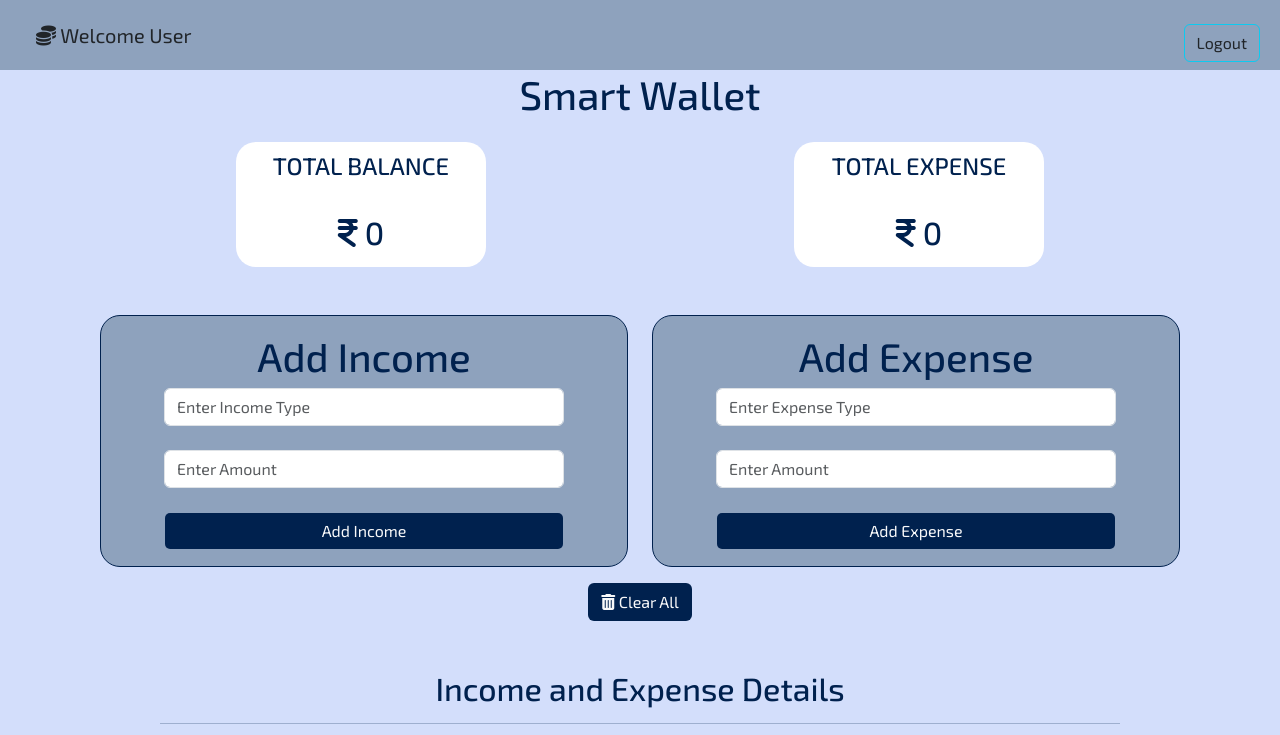
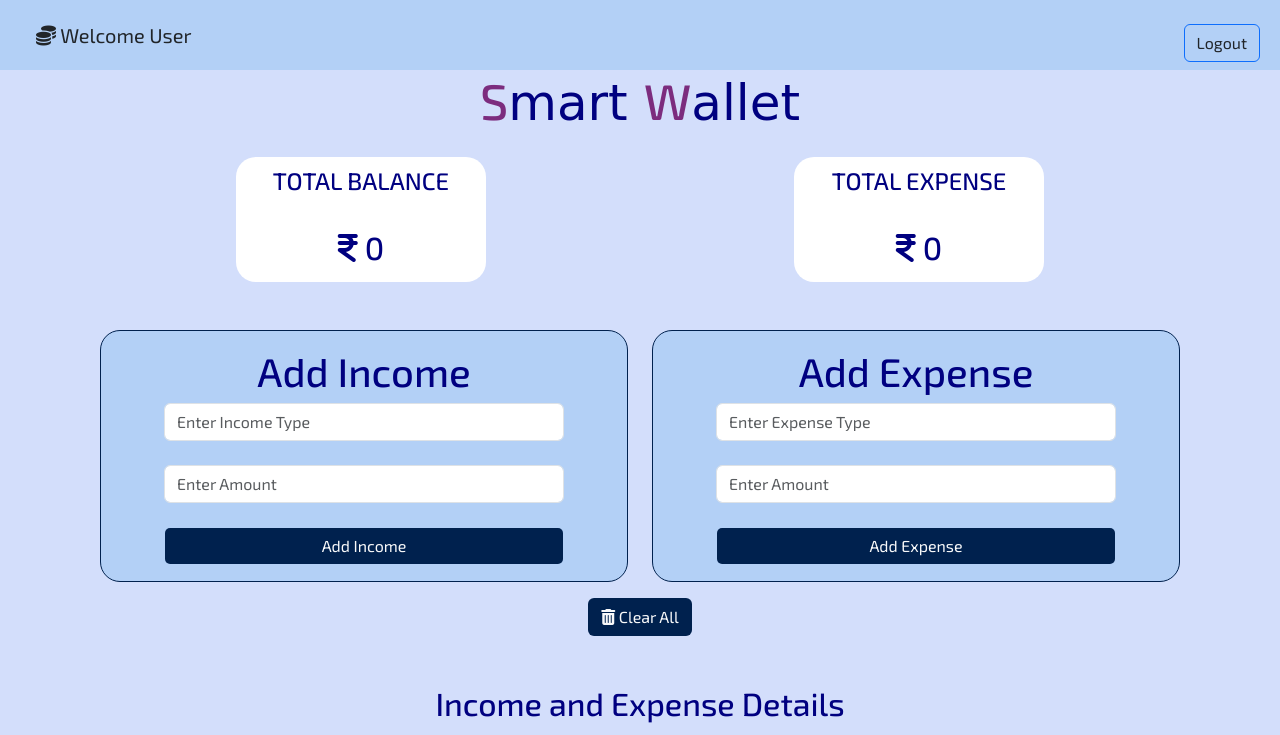
Before and after one commit to GouriNanda/Budget-Calculator, a plain HTML site: page mainpage.html in a window 1280 px wide. Shown: the top 735 px of the page. Drawn offline with nearby package versions, Linux system fonts and the light colour scheme.

Commit message:
budgetcalculator

```diff
--- a/mainpage.html
+++ b/mainpage.html
@@ -37,11 +37,11 @@
 </head>
 <body style="background-color: rgb(211, 222, 251);">
 
-    <nav class="navbar" style="height: 70px; background-color: rgb(142, 162, 189);">
+    <nav class="navbar" style="height: 70px; background-color: rgb(179, 208, 246);">
         <div class="container-fluid ms-4">
             <a class="navbar-brand text-dark"><i class="fa-solid fa-coins"></i>&nbsp;Welcome User</a>
             <form class="d-flex" role="search">
-                <button class="btn btn-outline-info me-2 text-dark mt-3" onclick="logout()" type="button">Logout</button>
+                <button class="btn btn-outline-primary me-2 text-dark mt-3" onclick="logout()" type="button">Logout</button>
             </form>
         </div>
     </nav>
@@ -49,17 +49,20 @@
     <section>
         <div class="main">
             <center>
-                <h1 class="heading" id="head1" style="color: rgb(0, 33, 78);">Smart Wallet</h1>
+                <h1 style="color: #000080; font-family: cursive; font-size: 50px;">
+                    <span style="color: #7C2C7E;">S</span>mart
+                    <span style="color: #7C2C7E;">W</span>allet
+                </h1>
             </center>
 
             <div class="container d-flex align-items-center justify-content-around mt-4">
-                <div style="background-color: white; color: rgb(0, 33, 78); height: 125px; width: 250px; border-radius: 20px; padding: 10px;">
+                <div style="background-color: white; color: #000080; height: 125px; width: 250px; border-radius: 20px; padding: 10px;">
                     <center>
                         <h4>TOTAL BALANCE</h4><br>
                         <h2 id="totalBalance"><i class="fa-solid fa-indian-rupee-sign"></i> 0</h2>
                     </center>
                 </div>
-                <div style="background-color: white; color: rgb(0, 33, 78); height: 125px; width: 250px; border-radius: 20px; padding: 10px;">
+                <div style="background-color: white; color: #000080; height: 125px; width: 250px; border-radius: 20px; padding: 10px;">
                     <center>
                         <h4>TOTAL EXPENSE</h4><br>
                         <h2 id="totalExpense"><i class="fa-solid fa-indian-rupee-sign"></i> 0</h2>
@@ -71,8 +74,8 @@
                 <div class="row mt-5">
                     <!-- Income Section -->
                     <div class="col-6">
-                        <div class="content border border-secondary p-3" style="margin-left: 100px; background-color: rgb(142, 162, 189); border-radius: 20px; border-color: rgb(0, 33, 78) !important;">
-                            <h1 class="text-center" style="color: rgb(0, 33, 78);">Add Income</h1>
+                        <div class="content border border-secondary p-3" style="margin-left: 100px; background-color: rgb(179, 208, 246); border-radius: 20px; border-color: rgb(0, 33, 78) !important;">
+                            <h1 class="text-center" style="color: #000080;">Add Income</h1>
                             <center>
                                 <input id="incomeType" placeholder="Enter Income Type" style="width: 400px;" type="text" class="form-control"><br>
                                 <input id="incomeAmount" placeholder="Enter Amount" style="width: 400px;" type="number" class="form-control"><br>
@@ -85,8 +88,8 @@
 
                     <!-- Expense Section -->
                     <div class="col-6">
-                        <div class="content border border-secondary p-3" style="margin-right: 100px; background-color: rgb(142, 162, 189); border-radius: 20px; border-color: rgb(0, 33, 78) !important;">
-                            <h1 class="text-center" style="color: rgb(0, 33, 78);">Add Expense</h1>
+                        <div class="content border border-secondary p-3" style="margin-right: 100px;background-color: rgb(179, 208, 246); border-radius: 20px; border-color: rgb(0, 33, 78) !important;">
+                            <h1 class="text-center" style="color: #000080;">Add Expense</h1>
                             <center>
                                 <input id="expenseType" placeholder="Enter Expense Type" style="width: 400px;" type="text" class="form-control"><br>
                                 <input id="expenseAmount" placeholder="Enter Amount" style="width: 400px;" type="number" class="form-control"><br>
@@ -109,14 +112,14 @@
 
     <section>
         <center>
-            <h2 class="mt-5" style="color: rgb(0, 33, 78);">Income and Expense Details</h2>
-            <hr style="width: 75%; color: rgb(0, 33, 78);">
+            <h2 class="mt-5" style="color: #000080;">Income and Expense Details</h2>
+            <hr style="width: 75%; color: #000080;">
         </center>
 
         <div class="container">
             <div class="row">
                 <div class="col table-responsive">
-                    <h3 style="color: rgb(0, 33, 78); margin-top: 15px;">Income</h3>
+                    <h3 style="color: #000080; margin-top: 15px;">Income</h3>
                     <table id="incomeTable" class="table mx-auto">
                         <thead class="fw-medium fs-5 table-warning">
                             <tr style="border-bottom: 5px rgb(0, 33, 78) solid;">
@@ -131,7 +134,7 @@
                     </table>
                 </div>
                 <div class="col table-responsive">
-                    <h3 style="color: rgb(0, 33, 78); margin-top: 15px;">Expense</h3>
+                    <h3 style="color: #000080; margin-top: 15px;">Expense</h3>
                     <table id="expenseTable" class="table mx-auto">
                         <thead class="fw-medium fs-5 table-warning">
                             <tr style="border-bottom: 5px rgb(0, 33, 78) solid;">
```
